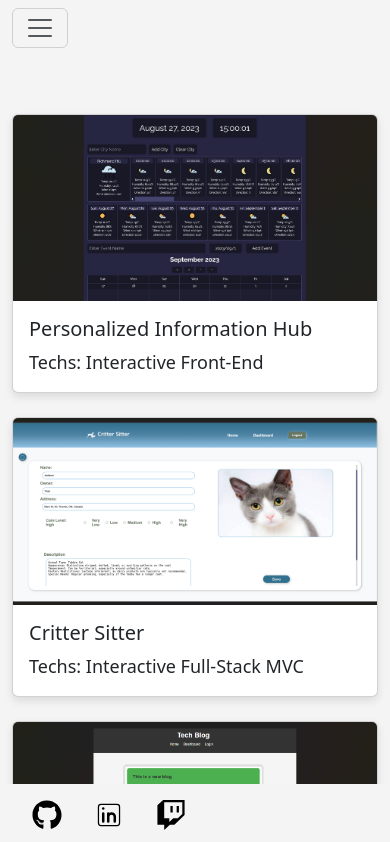
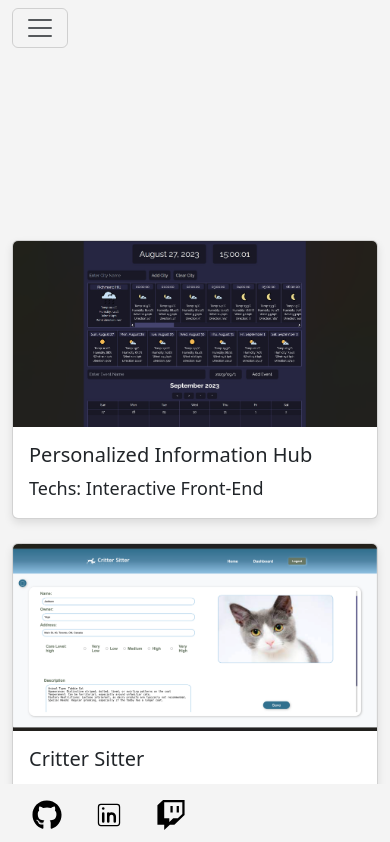
Before and after one commit to WesleyHAS/weshas-portfolio, a React (Vite) app: page /Work in a window 390 px wide. Shown: the top 842 px of the page. Built offline with nearby package versions, Linux system fonts and the light colour scheme.

Commit message:
added readme

```diff
--- a/src/App.css
+++ b/src/App.css
@@ -105,3 +105,10 @@ html {
   margin-top: 10em;
   margin-bottom: 10em;
 }
+
+@media screen and (max-width: 600px) {
+  #projects-container {
+    margin-top: 10em;
+    margin-bottom: 10em;
+  }
+}
--- a/src/components/Projects.jsx
+++ b/src/components/Projects.jsx
@@ -5,7 +5,7 @@ export default function Projects() {
   const [projects] = useState(projectList);
 
   return (
-    <div className="container">
+    <div id="projects-container" className="container">
       <div className="row">
         {projects.map((project, index) => (
           <div key={index} className="col-md-4 mb-4">
```
Also changed, not shown: src/assets/images/react-portfolio.png (added), 1 other file (tests, documents, lock files or other folders).
